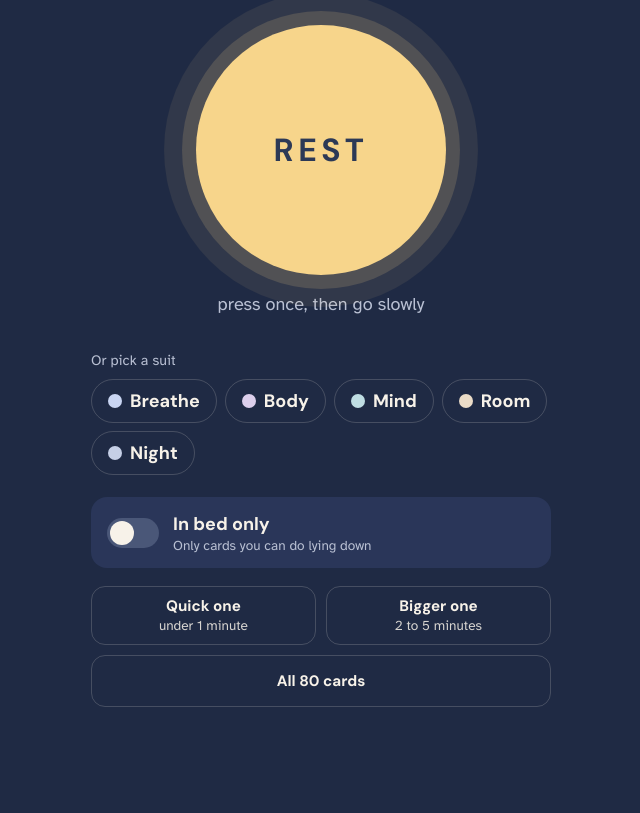
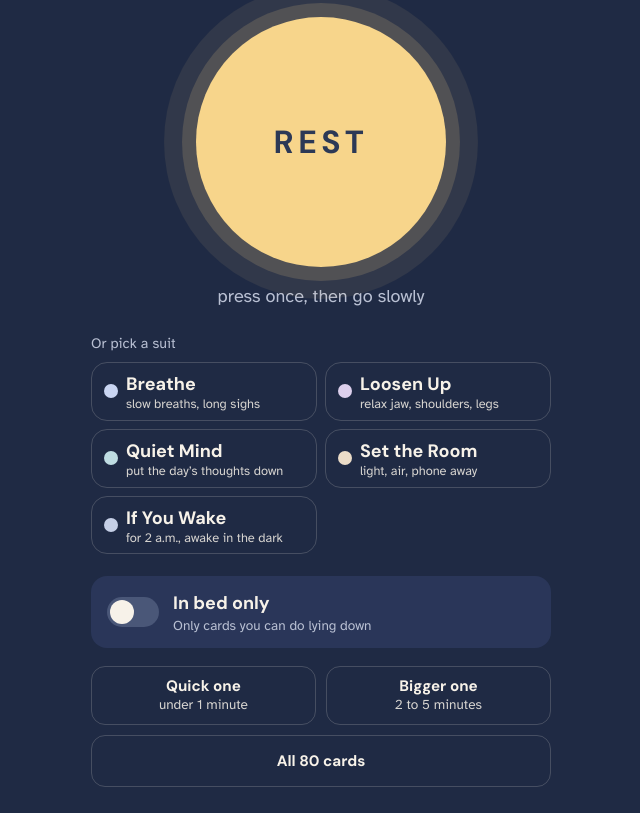
Before and after one commit to svetlanablv-tech/sleep-deck, a plain HTML site: page index.html in a window 1280 px wide. Shown: the part 67-880 px from the top of the page, without its empty margins (319-959 px from the left). Before the commit the page ends 800 px from the top, so only its background shows below. Drawn offline with Linux system fonts and the light colour scheme.

Commit message:
Clearer suit names and hints
Co-Authored-By: Claude Sonnet 5.5 <noreply@anthropic.com>

```diff
--- a/index.html
+++ b/index.html
@@ -110,8 +110,13 @@ p{margin:0}
 .tab{flex:none;min-height:44px;padding:8px 16px;border-radius:99px;border:1.5px solid var(--line);background:transparent;font-family:var(--font-display);font-weight:700;display:flex;gap:8px;align-items:center}
 .tab[aria-selected="true"]{background:var(--paper);color:var(--ink);border-color:var(--paper)}
 .tab i{width:14px;height:14px;border-radius:50%;display:block}
+#suitList .tg{border:0;width:auto;height:auto}
+#suitList i{flex:none;width:18px;height:18px;border-radius:50%;display:block;border:2px solid var(--paper)}
+.tab small{display:block;font-family:var(--font-body);font-weight:400;font-size:.8rem;opacity:.85;line-height:1.15}
+.tab.two{border-radius:16px;text-align:left;flex-direction:row}
 .suitpick{display:flex;flex-direction:column;gap:8px}
-.suitpick .tabs{flex-wrap:wrap;overflow:visible}
+.suitpick .tabs{display:grid;grid-template-columns:1fr 1fr;overflow:visible}
+.suitpick .tab{padding:8px 12px}
 .grid{display:grid;grid-template-columns:repeat(2,1fr);gap:14px}
 .tile{border:0;background:none;padding:0;aspect-ratio:63/88;border-radius:5cqw;text-align:left}
 .tile .cw{pointer-events:none}
@@ -193,7 +198,8 @@ p{margin:0}
     <li><span class="tg" id="ic-a"></span><span><b>Evening</b>: for the hour before bed, a few steps or a light.</span></li>
     <li><span class="tg" id="ic-t"></span><span><b>Needs a thing</b>: a glass, a pen, paper, a blanket.</span></li>
   </ul>
-  <p>Five suits of 16: <b>Breathe</b>, <b>Body</b>, <b>Mind</b>, <b>Room</b> and <b>Night</b> (for when you wake up). Each card takes from 1 to 15 minutes. Go slowly.</p>
+  <p>Five suits of 16 cards. Each card takes from 1 to 15 minutes. Go slowly.</p>
+  <ul id="suitList"></ul>
   <p>Sleep Wind-Down Deck is a set of small, calm ideas for winding down. It is not medical advice or treatment, and it does not cure insomnia or any sleep problem. If trouble sleeping lasts more than a few weeks, or you feel very low or anxious, please talk to your doctor.</p>
   <p class="small">No account, no tracking. The only thing saved is your "In bed only" switch, on this device.</p>
 </section>
@@ -338,11 +344,12 @@ const DATA = {
           "time": "1 min",
           "tag": "b"
         }
-      ]
+      ],
+      "hint": "slow breaths, long sighs"
     },
     {
       "id": "body",
-      "name": "Body",
+      "name": "Loosen Up",
       "shape": "waves",
       "pal": {
         "bg": "#DCCFEC",
@@ -463,11 +470,12 @@ const DATA = {
           "time": "1 min",
           "tag": "b"
         }
-      ]
+      ],
+      "hint": "relax jaw, shoulders, legs"
     },
     {
       "id": "mind",
-      "name": "Mind",
+      "name": "Quiet Mind",
       "shape": "phase",
       "pal": {
         "bg": "#BFDDE3",
@@ -588,11 +596,12 @@ const DATA = {
           "time": "3 min",
           "tag": "t"
         }
-      ]
+      ],
+      "hint": "put the day’s thoughts down"
     },
     {
       "id": "room",
-      "name": "Room",
+      "name": "Set the Room",
       "shape": "stack",
       "pal": {
         "bg": "#EBDCC8",
@@ -713,11 +722,12 @@ const DATA = {
           "time": "1 min",
           "tag": "a"
         }
-      ]
+      ],
+      "hint": "light, air, phone away"
     },
     {
       "id": "night",
-      "name": "Night",
+      "name": "If You Wake",
       "shape": "land",
       "pal": {
         "bg": "#C5CFE6",
@@ -838,14 +848,15 @@ const DATA = {
           "time": "10 min",
           "tag": "t"
         }
-      ]
+      ],
+      "hint": "for 2 a.m., awake in the dark"
     }
   ],
   "extras": [
     {
       "id": "howto",
       "title": "How to Use",
-      "text": "Draw one card. Do the small thing, slowly. There are no wrong cards. Scan the code on the back to open the app."
+      "text": "Draw one card. Do the small thing, slowly. Scan the code on the back for the app."
     }
   ]
 };
@@ -944,7 +955,8 @@ function renderActions(){
   on('aHome',()=>showDone());
 }
 function draw(kind,suit){state.mode=kind||'any';if(suit!==undefined)state.only=suit;const sn=state.only?DATA.suits.find(x=>x.id===state.only).name:'';openCard(pick(state.mode),state.mode==='quick'?'Quick one':state.mode==='long'?'Bigger one':sn)}
-$('hsuits').innerHTML=DATA.suits.map(s=>`<button class="tab" data-s="${s.id}"><i style="background:${PAL[s.id].bg}"></i>${s.name}</button>`).join('');
+$('hsuits').innerHTML=DATA.suits.map(s=>`<button class="tab two" data-s="${s.id}"><i style="background:${PAL[s.id].bg}"></i><span>${s.name}<small>${s.hint}</small></span></button>`).join('');
+$('suitList').innerHTML=DATA.suits.map(s=>`<li><i style="background:${PAL[s.id].bg}"></i><span><b>${s.name}</b>: ${s.hint}.</span></li>`).join('');
 $('hsuits').querySelectorAll('.tab').forEach(b=>b.onclick=()=>draw('any',b.dataset.s));
 $('boost').onclick=()=>draw('any',null);$('quick').onclick=()=>draw('quick',null);$('long').onclick=()=>draw('long',null);
 $('cardBack').onclick=()=>{state.mode==='open'?show('deck'):show('home')};
--- a/sw.js
+++ b/sw.js
@@ -1,5 +1,5 @@
 // Offline cache: the whole app is a handful of small static files.
-const CACHE = 'sleep-deck-1794688717388';
+const CACHE = 'sleep-deck-1794691328238';
 const FILES = ["./","index.html","manifest.webmanifest","icons/icon-192.png","icons/icon-512.png","icons/icon-180.png","fonts/AtkinsonHyperlegible-0.woff2","fonts/AtkinsonHyperlegible-1.woff2","fonts/DMSans-2.woff2"];
 self.addEventListener('install', e => { e.waitUntil(caches.open(CACHE).then(c => c.addAll(FILES)).then(() => self.skipWaiting())); });
 self.addEventListener('activate', e => { e.waitUntil(caches.keys().then(ks => Promise.all(ks.filter(k => k !== CACHE).map(k => caches.delete(k)))).then(() => self.clients.claim())); });
```
